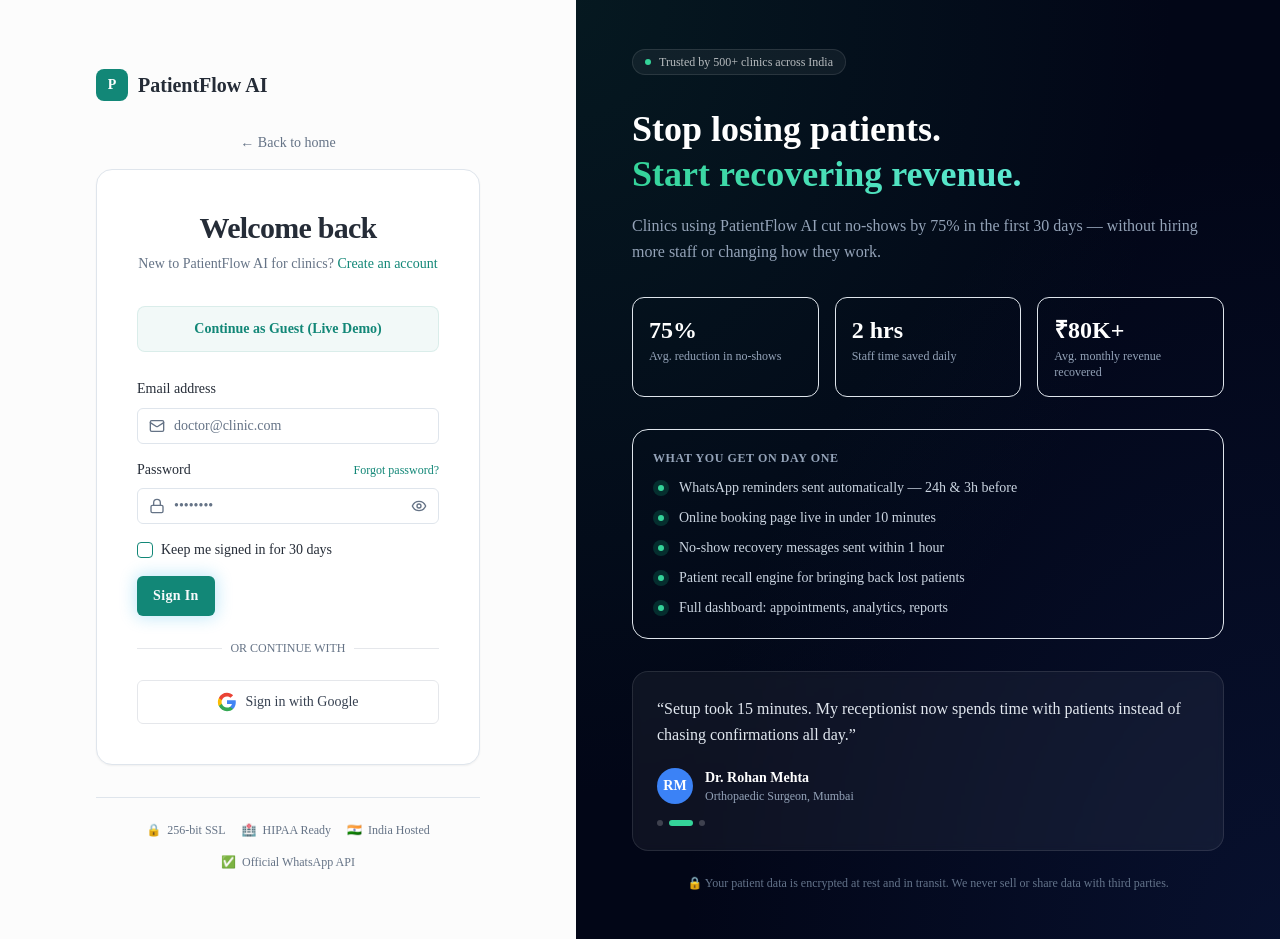
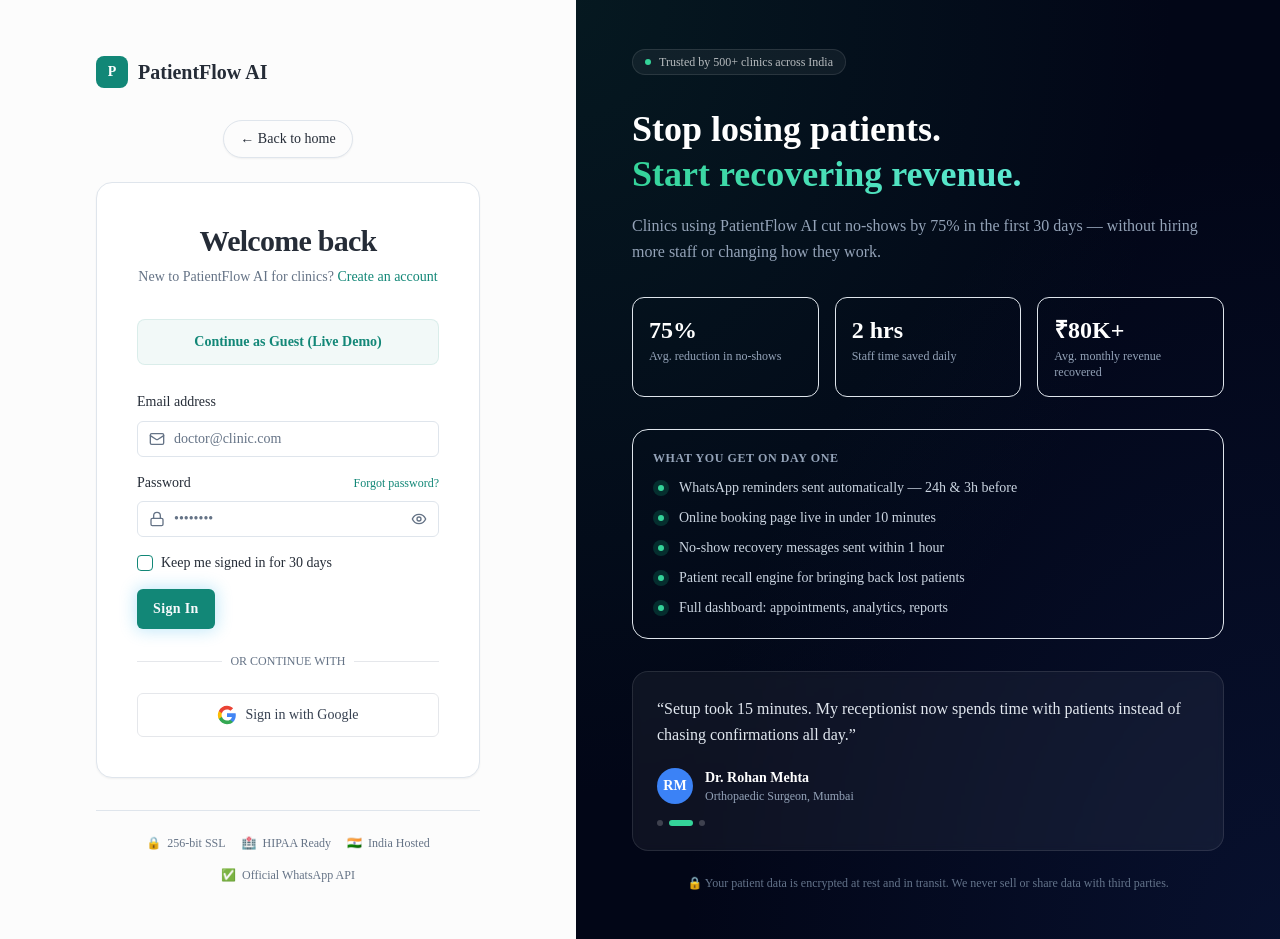
Before and after one commit to BitmAura/PatientFlow-AI, a Next.js app: page /login in a window 1280 px wide. Built offline with nearby package versions, Linux system fonts and the light colour scheme; no server answers.

Commit message:
fix(auth): make home navigation prominent on auth screens

```diff
--- a/src/app/(auth)/forgot-password/page.tsx
+++ b/src/app/(auth)/forgot-password/page.tsx
@@ -6,8 +6,11 @@
 export default function ForgotPasswordPage() {
   return (
     <div className="w-full">
-      <div className="mb-4">
-        <Link href="/" className="text-sm font-medium text-muted-foreground hover:text-primary transition-colors">
+      <div className="mb-6 flex items-center justify-center">
+        <Link
+          href="/"
+          className="inline-flex items-center justify-center rounded-full border border-border bg-background px-4 py-2 text-sm font-medium text-foreground shadow-sm transition hover:bg-muted"
+        >
           ← Back to home
         </Link>
       </div>
--- a/src/app/(auth)/login/page.tsx
+++ b/src/app/(auth)/login/page.tsx
@@ -16,8 +16,11 @@
 
   return (
     <div className="mx-auto w-full max-w-lg">
-      <div className="mb-4 flex items-center justify-center">
-        <Link href="/" className="text-sm font-medium text-muted-foreground hover:text-primary transition-colors">
+      <div className="mb-6 flex items-center justify-center">
+        <Link
+          href="/"
+          className="inline-flex items-center justify-center rounded-full border border-border bg-background px-4 py-2 text-sm font-medium text-foreground shadow-sm transition hover:bg-muted"
+        >
           ← Back to home
         </Link>
       </div>
--- a/src/app/(auth)/signup/signup-view.tsx
+++ b/src/app/(auth)/signup/signup-view.tsx
@@ -37,6 +37,14 @@
 
   return (
     <div className="mx-auto w-full max-w-lg">
+      <div className="mb-6 flex items-center justify-center">
+        <Link
+          href="/"
+          className="inline-flex items-center justify-center rounded-full border border-border bg-background px-4 py-2 text-sm font-medium text-foreground shadow-sm transition hover:bg-muted"
+        >
+          ← Back to home
+        </Link>
+      </div>
       <GlassCard className="p-8 md:p-10">
         <div className="mb-8 text-center">
           <h2 className="text-3xl font-bold tracking-tight text-foreground">
--- a/src/app/(auth)/verify-email/page.tsx
+++ b/src/app/(auth)/verify-email/page.tsx
@@ -4,6 +4,14 @@
 export default function VerifyEmailPage() {
   return (
     <div className="space-y-6 text-center">
+      <div className="flex justify-center">
+        <Link
+          href="/"
+          className="inline-flex items-center justify-center rounded-full border border-border bg-background px-4 py-2 text-sm font-medium text-foreground shadow-sm transition hover:bg-muted"
+        >
+          ← Back to home
+        </Link>
+      </div>
       <div className="mx-auto flex h-14 w-14 items-center justify-center rounded-2xl bg-primary/10 text-primary ring-1 ring-primary/20">
         <Mail className="h-7 w-7" aria-hidden />
       </div>
```
